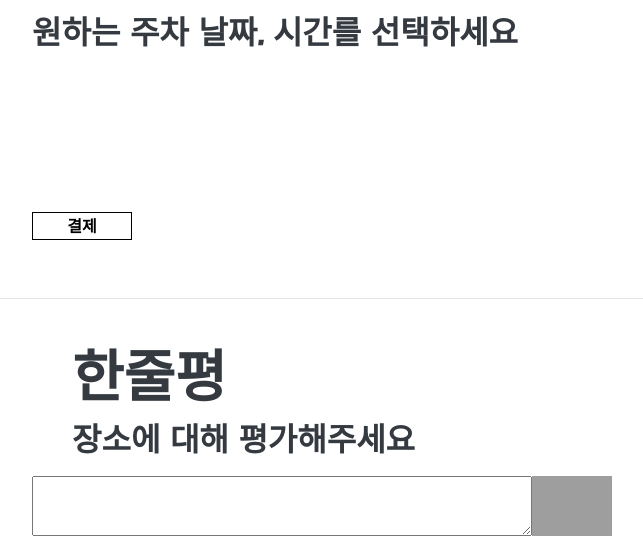
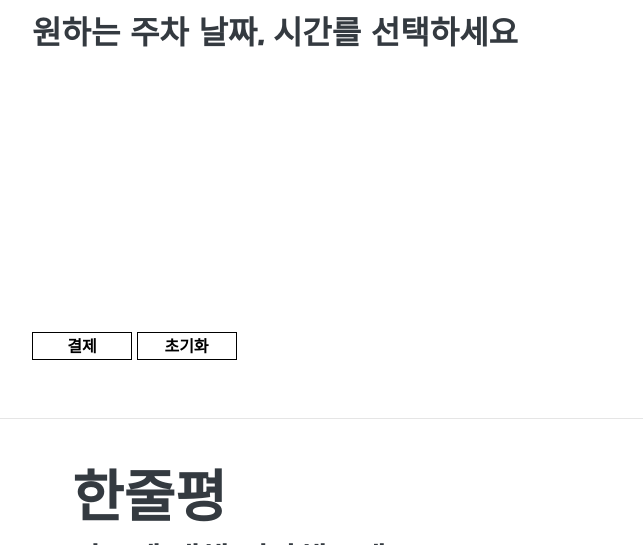
Before and after one commit to rjsdn31536/sw_project, a Flask app: template templates/details/details.html in a window 1280 px wide. Shown: the part 925-1470 px from the top of the page, without its empty margins (288-931 px from the left). Run offline with Flask 2, Linux system fonts and the light colour scheme; the template is opened without the code that fills it, so the values that code supplies are empty; some libraries are stand-ins or nearby versions; some web fonts are replaced; grey boxes are pictures that could not be loaded.

Commit message:
ㅁㄴㄹ

```diff
--- a/templates/details/details.html
+++ b/templates/details/details.html
@@ -188,7 +188,14 @@
           <br>
           <br>
           <br>
+          <br>
+          <br>
+          <br>
+          <br>
+          <br>
             <input class="subMit" type="submit" value="결제" style="cursor: pointer;">
+
+            <input class="subMit" type="submit" value="초기화" style="cursor: pointer;">
           </form>
       </div>
 
```
